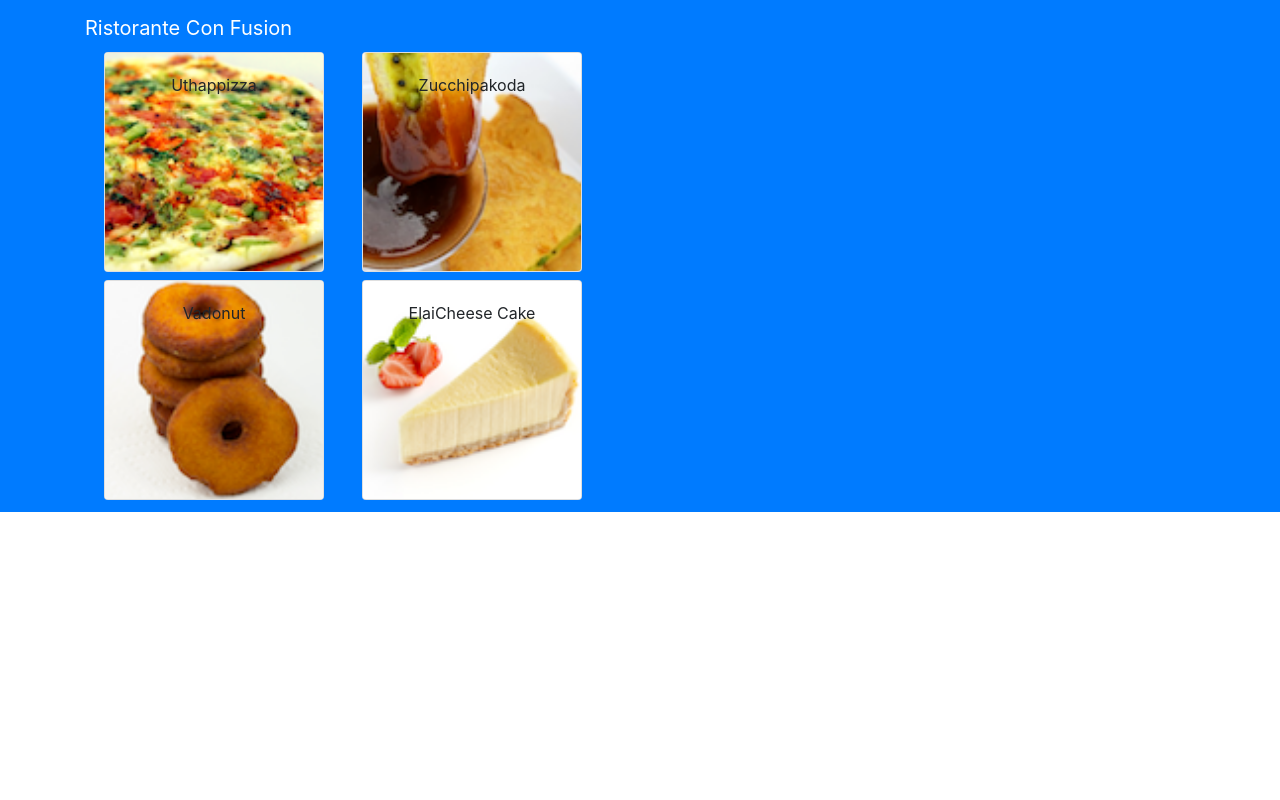
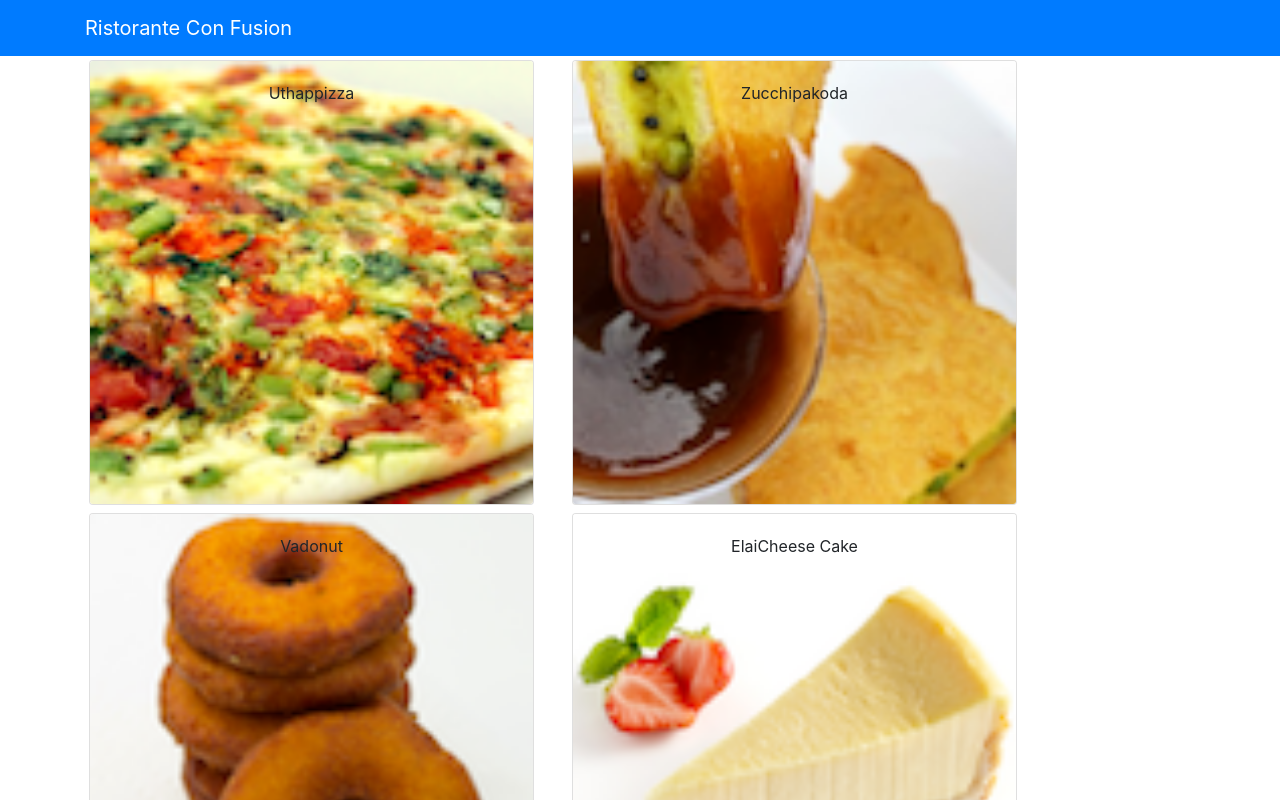
Before and after one commit to BangNguyen1992/coursera-frontend-web-development, a React (Create React App) app: page / in a window 1280 px wide. Shown: the top 800 px of the page. Built offline with nearby package versions, Linux system fonts and the light colour scheme.

Commit message:
Move Menu out of Navbar

```diff
--- a/src/App.js
+++ b/src/App.js
@@ -12,9 +12,9 @@ function App() {
       <Navbar dark color="primary">
         <div className="container">
           <NavbarBrand href="/">Ristorante Con Fusion</NavbarBrand>
-          <Menu dishes={DISHES} />
         </div>
       </Navbar>
+      <Menu dishes={DISHES} />
     </div>
   );
 }
```
